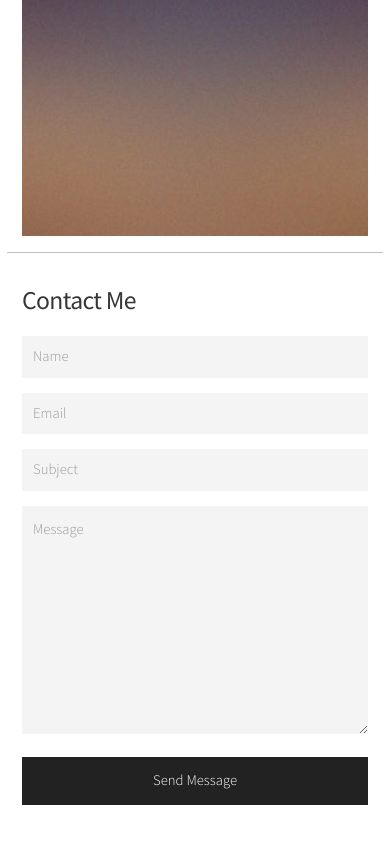
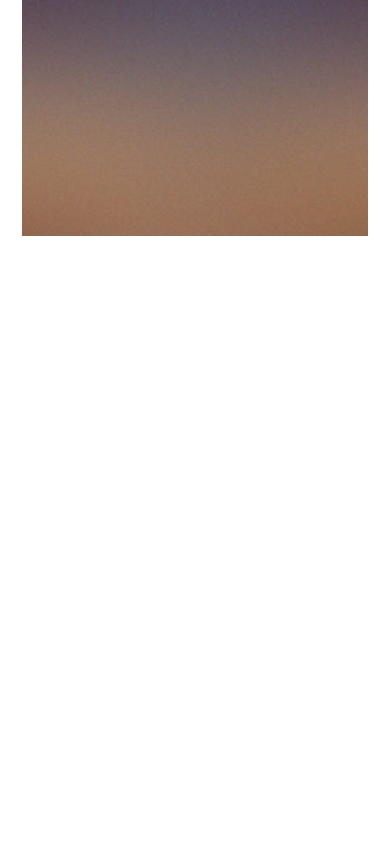
Before and after one commit to sarahfanghe/sarahfanghe.github.io, a plain HTML site: page index.html in a window 390 px wide. Shown: the part 3893-4735 px from the top of the page. After the commit the page ends 4253 px from the top, so only its background shows below. Drawn offline with nearby package versions, Linux system fonts and the light colour scheme; files that its build step writes are made by us from their sources.

Commit message:
Removed contact me

```diff
--- a/index.html
+++ b/index.html
@@ -94,34 +94,6 @@
 								</section>
 							</article>
 
-						<!-- Contact -->
-							<article id="contact" class="panel">
-								<header>
-									<h2>Contact Me</h2>
-								</header>
-								<form action="#" method="post">
-									<div>
-										<div class="row">
-											<div class="6u 12u$(mobile)">
-												<input type="text" name="name" placeholder="Name" />
-											</div>
-											<div class="6u$ 12u$(mobile)">
-												<input type="text" name="email" placeholder="Email" />
-											</div>
-											<div class="12u$">
-												<input type="text" name="subject" placeholder="Subject" />
-											</div>
-											<div class="12u$">
-												<textarea name="message" placeholder="Message" rows="8"></textarea>
-											</div>
-											<div class="12u$">
-												<input type="submit" value="Send Message" />
-											</div>
-										</div>
-									</div>
-								</form>
-							</article>
-
 					</div>
 
 				<!-- Footer -->
```
